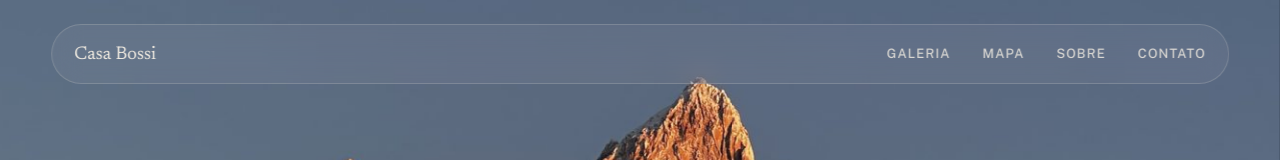
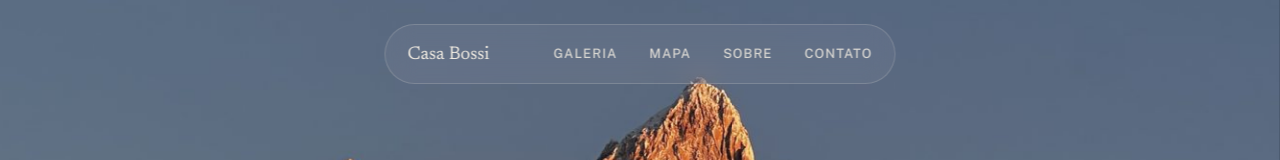
Before and after one commit to albertobossi/casa-bossi, a plain HTML site: page index.html in a window 1280 px wide. Shown: the top 160 px of the page. Drawn offline with nearby package versions, Linux system fonts and the light colour scheme.

Commit message:
Ajusta menu flutuante para largura compacta (pilula), nao barra larga

```diff
--- a/style.css
+++ b/style.css
@@ -48,7 +48,7 @@ p{ text-wrap:pretty; }
 /* ---------- Floating menu ---------- */
 .menu{
   position:fixed; top:var(--cb-menu-offset); left:50%; transform:translateX(-50%);
-  z-index:1000; width:min(var(--cb-max-width), 92vw);
+  z-index:1000; width:fit-content; max-width:min(var(--cb-max-width), 92vw);
   border-radius:var(--cb-radius-pill);
   background:var(--cb-glass-bg); border:1px solid var(--cb-glass-border);
   backdrop-filter:blur(var(--cb-blur-menu)); -webkit-backdrop-filter:blur(var(--cb-blur-menu));
@@ -61,7 +61,8 @@ p{ text-wrap:pretty; }
 }
 .menu-inner{
   height:var(--cb-menu-height); padding:var(--cb-menu-padding);
-  display:flex; align-items:center; justify-content:space-between;
+  display:flex; align-items:center; justify-content:space-between; gap:var(--cb-space-16);
+  white-space:nowrap;
 }
 .menu-mark{
   font-family:var(--cb-font-display); font-size:1.15rem; font-weight:400; color:var(--cb-sand-50);
```
